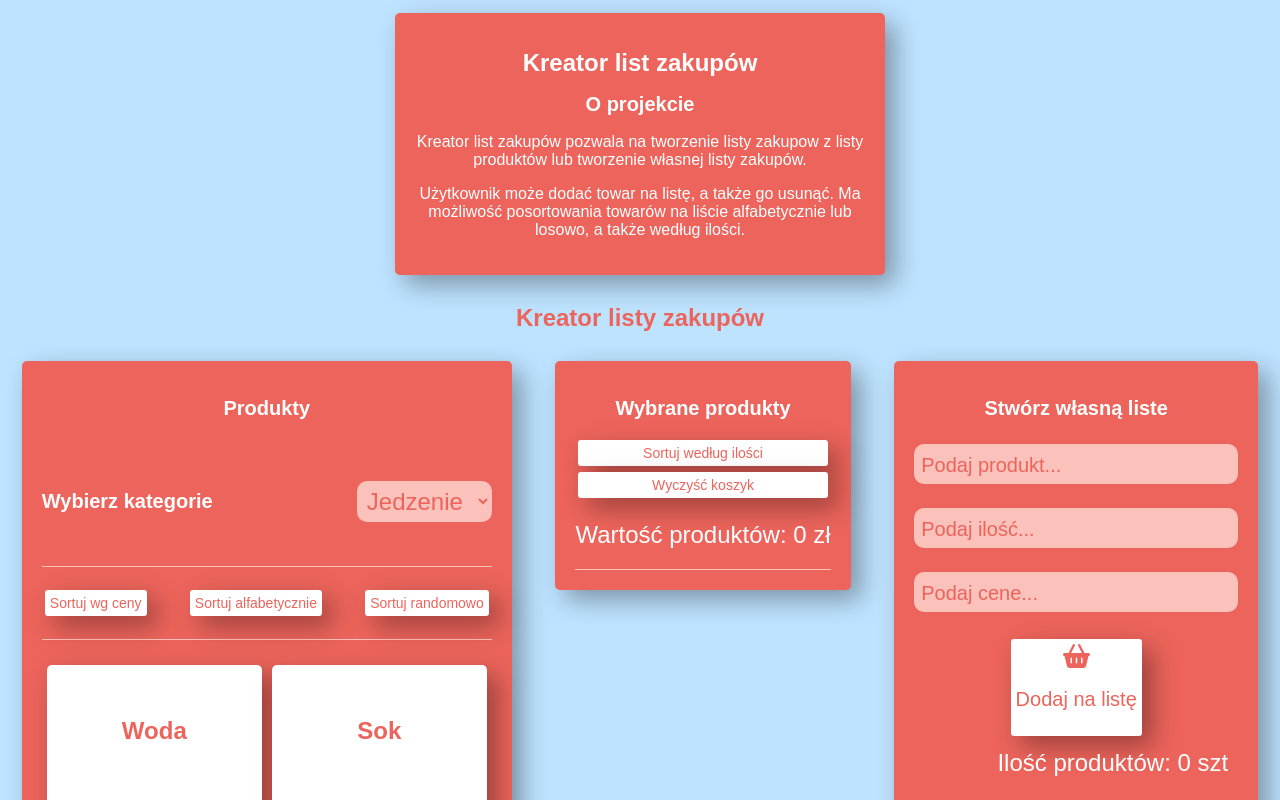
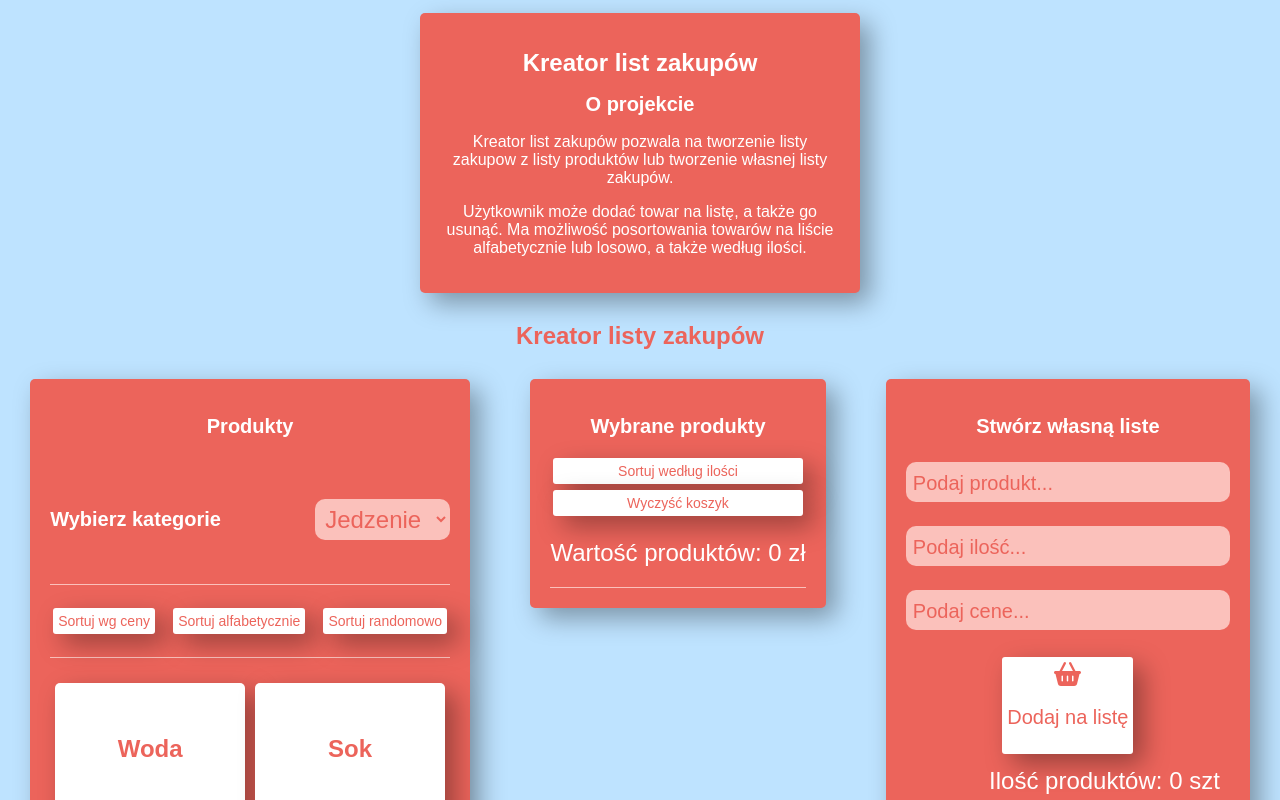
Before and after one commit to s13146/shopping_list, a React (Create React App) app: page /about in a window 1280 px wide. Shown: the top 800 px of the page. Built offline with nearby package versions, Linux system fonts and the light colour scheme.

Commit message:
change styles

```diff
--- a/src/components/Cart.js
+++ b/src/components/Cart.js
@@ -29,16 +29,7 @@ export default function Cart({cart, setCart}) {
         cart.sort((a, b) => (a.quantity > b.quantity ? 1 : -1));
         setCart([...cart]);
     }
-    const handleChange = e => {
-        const { value, checked } = e.target;
-        if (checked) {
-            // push selected value in list
-            setCart(prev => [...prev, value]);
-        } else {
-            // remove unchecked value from the list
-            setCart(prev => prev.filter(x => x !== value));
-        }
-    }
+
 
 
     return (
--- a/src/index.css
+++ b/src/index.css
@@ -79,7 +79,7 @@ p {
     border-radius: 5px;
     padding: 20px;
     box-shadow: 10px 10px 26px 0px rgba(0, 0, 0, 0.35);
-    max-width: 450px;
+    max-width: 400px;
     text-align: center;
 }
 
```
